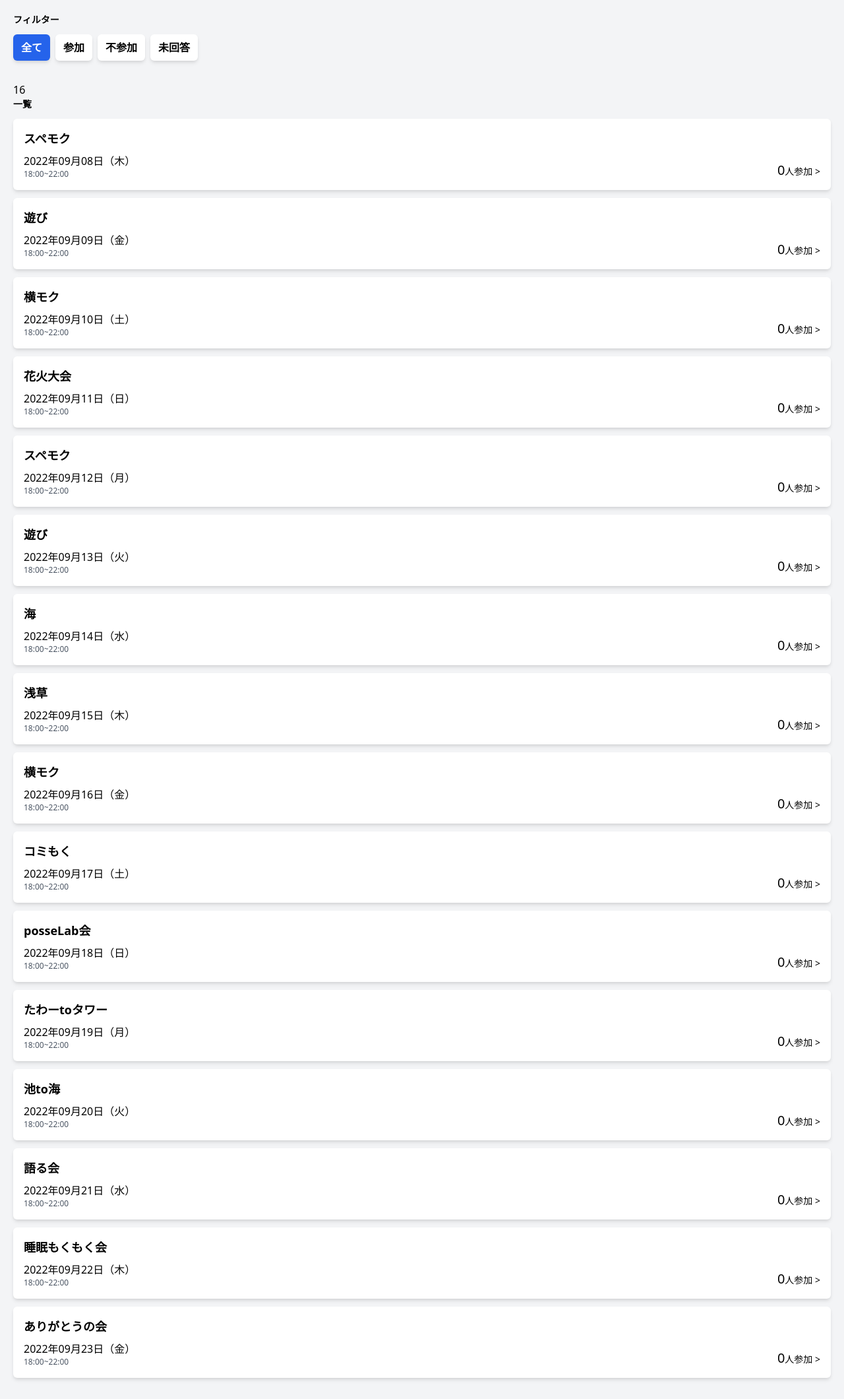
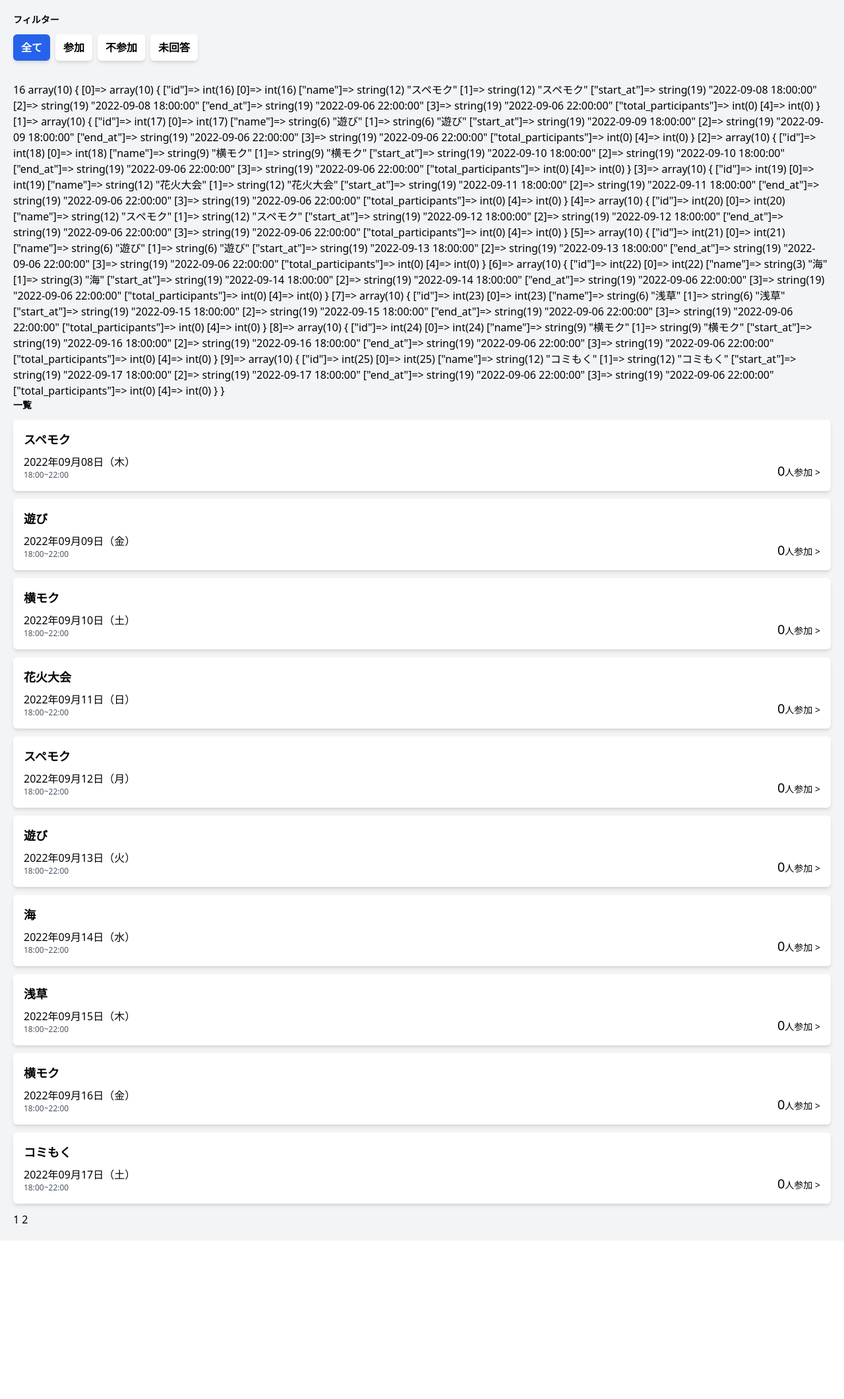
Before and after one commit to posse-ap/posse2-hackathon-202209-team2A, a PHP site: page /index.php?status=all in a window 1280 px wide. Shown: the part 64-2184 px from the top of the page at 66% size. After the commit the page ends 1918 px from the top, so only its background shows below. Run offline with PHP 8.4, Linux system fonts and the light colour scheme; a user stored in the database is signed in; data comes from the database, SQL or seed files in the repository; data that the repository does not hold is empty.

Commit message:
一応ページング可能、残りお掃除

```diff
--- a/src/index.php
+++ b/src/index.php
@@ -7,21 +7,22 @@ require('./auth/login/login-check.php');
 $user_id = $_SESSION['user_id'];
 // URLで受け渡した参加ステータスを取得
 $status = filter_input(INPUT_GET, 'status');
+$date = date("y-m-d H:i:s");
 
 // ステータスに値がある場合（参加or不参加）
 if (isset($status)) {
   if ($status == 'all') {
-    $stmt = $db->query('SELECT events.id, events.name, events.start_at, events.end_at, count(event_attendance.id) AS total_participants FROM events LEFT JOIN event_attendance ON events.id = event_attendance.event_id GROUP BY events.id  ORDER BY start_at ASC');
-    $stmt->execute();
+    $stmt = $db->prepare('SELECT events.id, events.name, events.start_at, events.end_at, count(event_attendance.id) AS total_participants FROM events LEFT JOIN event_attendance ON events.id = event_attendance.event_id WHERE events.start_at >= ? GROUP BY events.id ORDER BY start_at ASC');
+    $stmt->execute(array($date));
     // URLで受け渡した、参加不参加情報をもとに絞り込み
   } else {
-    $stmt = $db->prepare("SELECT events.id, events.name, events.start_at, events.end_at, count(event_attendance.id) AS total_participants FROM events LEFT JOIN event_attendance ON events.id = event_attendance.event_id WHERE event_attendance.user_id = ? AND event_attendance.status = ? GROUP BY events.id ORDER BY events.start_at ASC");
-    $stmt->execute(array($user_id, $status));
+    $stmt = $db->prepare("SELECT events.id, events.name, events.start_at, events.end_at, count(event_attendance.id) AS total_participants FROM events LEFT JOIN event_attendance ON events.id = event_attendance.event_id WHERE event_attendance.user_id = ? AND event_attendance.status = ? AND events.start_at >= ? GROUP BY events.id ORDER BY events.start_at ASC");
+    $stmt->execute(array($user_id, $status, $date));
   }
   // ステータスに値がない場合（未回答）event tableには存在するがevent_attendance tableにはないレコードを取得
 } else {
-  $stmt = $db->prepare("SELECT events.id, events.name, events.start_at, events.end_at, count(event_attendance.id) AS total_participants FROM event_attendance RIGHT OUTER JOIN events ON events.id = event_attendance.event_id WHERE event_attendance.status IS NULL GROUP BY events.id ORDER BY events.start_at ASC;");
-  $stmt->execute(array($_SESSION['user_id']));
+  $stmt = $db->prepare("SELECT events.id, events.name, events.start_at, events.end_at, count(event_attendance.id) AS total_participants FROM event_attendance RIGHT OUTER JOIN events ON events.id = event_attendance.event_id WHERE event_attendance.status IS NULL AND events.start_at >= ? GROUP BY events.id ORDER BY events.start_at ASC;");
+  $stmt->execute(array($date));
 }
 $events = $stmt->fetchAll();
 
@@ -99,7 +100,7 @@ function get_day_of_week($w)
       // $books_numは$countに置き換える。
 
       define('MAX', '10'); // 1ページの記事の表示数
-      $max_page = ceil($books_num / MAX); // トータルページ数
+      $max_page = ceil($count / MAX); // トータルページ数
       if (!isset($_GET['page_id'])) { // $_GET['page_id'] はURLに渡された現在のページ数
         $now = 1; // 設定されてない場合は1ページ目にする
       } else {
@@ -108,10 +109,10 @@ function get_day_of_week($w)
 
       $start_no = ($now - 1) * MAX; // 配列の何番目から取得すればよいか
       // array_sliceは、配列の何番目($start_no)から何番目(MAX)まで切り取る関数
-      // $disp_data = array_slice($events, $start_no, MAX, true);
+      $disp_data = array_slice($events, $start_no, MAX, true);
 
       // var_dump($events);
-      // var_dump($disp_data);
+      var_dump($disp_data);
       // foreach ($disp_data as $val) { // データ表示
       //   echo $val['book_kind'] . '　' . $val['book_name'] . '<br />';
       // }
@@ -129,7 +130,7 @@ function get_day_of_week($w)
           <h2 class="text-sm font-bold">一覧</h2>
         </div>
         <?php
-          foreach ($events as $event) :
+          foreach ($disp_data as $event) :
           // foreach ($disp_data as $event) : ?>
           <?php
           $start_date = strtotime($event['start_at']);
@@ -179,14 +180,12 @@ function get_day_of_week($w)
         for ($i = 1; $i <= $max_page; $i++) { // 最大ページ数分リンクを作成
           if ($i == $now) { // 現在表示中のページ数の場合はリンクを貼らない
             echo $now . ' ';
-            echo "<p class=>aaaaaa</p>";
 
           } else {
 
-            // $page_link_ref = "/test.php?page_id=";
-            // $page_link_html = "<a href='$page_link_ref. $i'> . $i . '</a>' . ' ' ";
-            // echo $page_link_html;
-            echo "<p class=>aaaaaa</p>";
+            $page_link_ref = "/index.php?page_id=$i";
+            $page_link_html = "<a href='$page_link_ref'>$i</a>";
+            echo $page_link_html;
 
           }
         }
```
